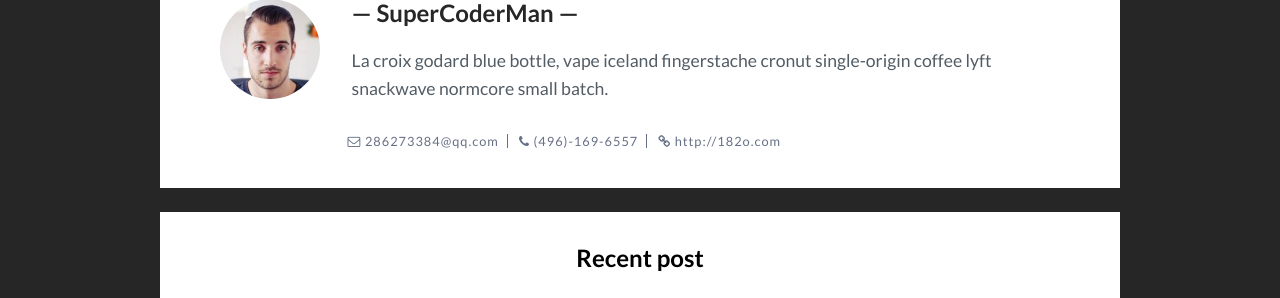
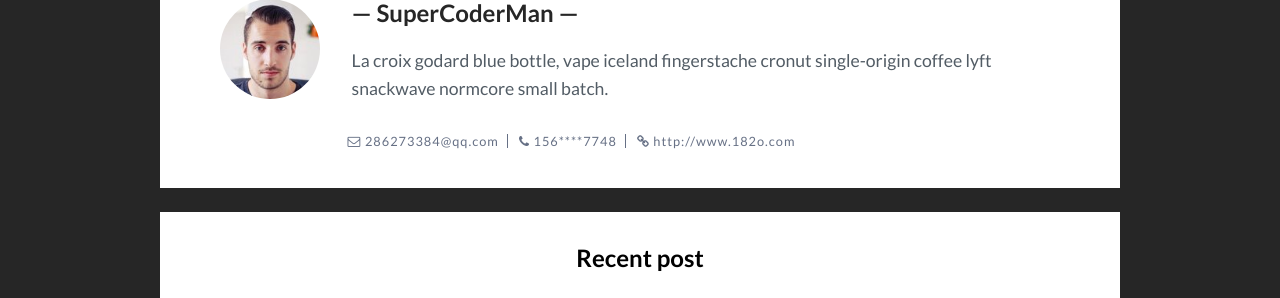
Before and after one commit to yumzhi/SuperCoderMan.github.io, a Jekyll site: the page built from _posts/2017-12-20-what's-the-difference-between-hero-and-legend.markdown, in a window 1280 px wide and 900 px high, scrolled down 1332 px. Shown: the part 127-425 px from the top of the window. Built offline with Jekyll 4.4.1, drawn with Linux system fonts in a browser that asks for light colours; comment, search, counter and statistics services are not loaded.

Commit message:
blog ver1.0

```diff
--- a/_config.yml
+++ b/_config.yml
@@ -18,8 +18,8 @@ author-pic: face.jpg # your photo
 author-name: SuperCoderMan # your name
 about-author: # about author
 email: 286273384@qq.com # your email
-phone: (496)-169-6557 # your pnone number
-website: http://182o.com # you website
+phone: 156****7748 # your pnone number
+website: http://www.182o.com # you website
 
 # Social link
 google_url:    # add url link
```
